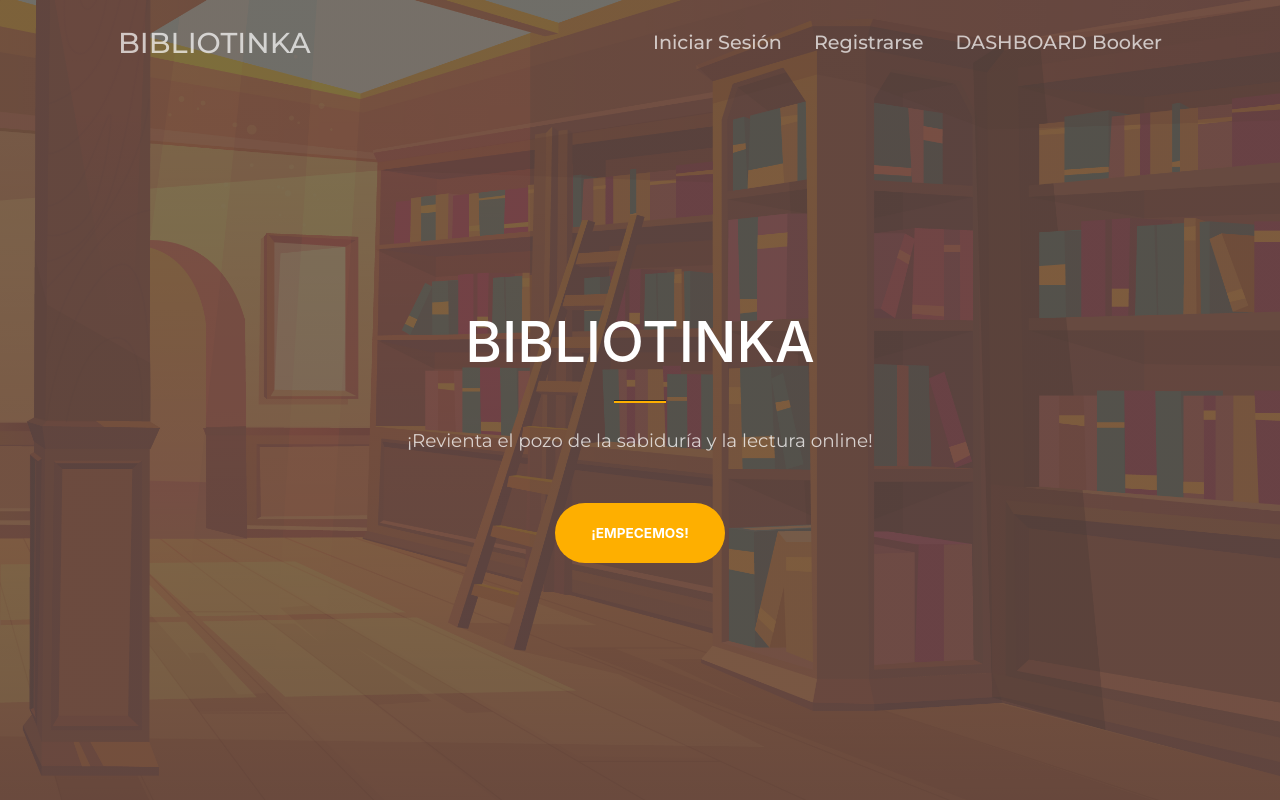
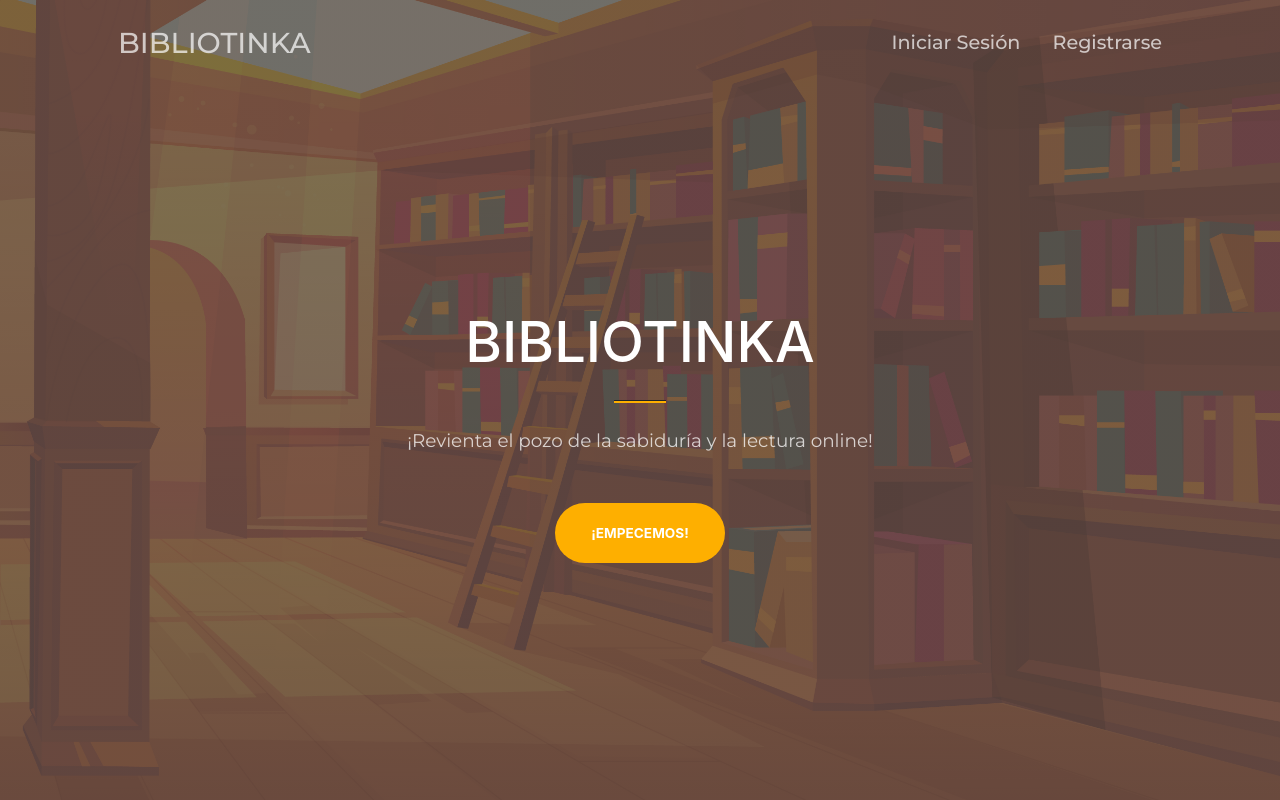
Before and after one commit to AngelloFD/biblioteca_online, a Django app: page / in a window 1280 px wide. Run offline with Django 4.2, Linux system fonts and the light colour scheme; some libraries are stand-ins or nearby versions.

Commit message:
Eliminado el acceso a la plantilla de Jesusxd

```diff
--- a/biblioteca_online/templates/usuario/home.html
+++ b/biblioteca_online/templates/usuario/home.html
@@ -14,7 +14,6 @@
               <ul class="navbar-nav ms-auto my-2 my-lg-0">
                   <li class="nav-item"><a class="nav-link" href="login">Iniciar Sesión</a></li>
                   <li class="nav-item"><a class="nav-link" href="register">Registrarse</a></li>
-                  <li class="nav-item"><a class="nav-link" href="panel_bibliotecario">DASHBOARD Booker</a></li>
               </ul>
           </div>
       </div>
```
